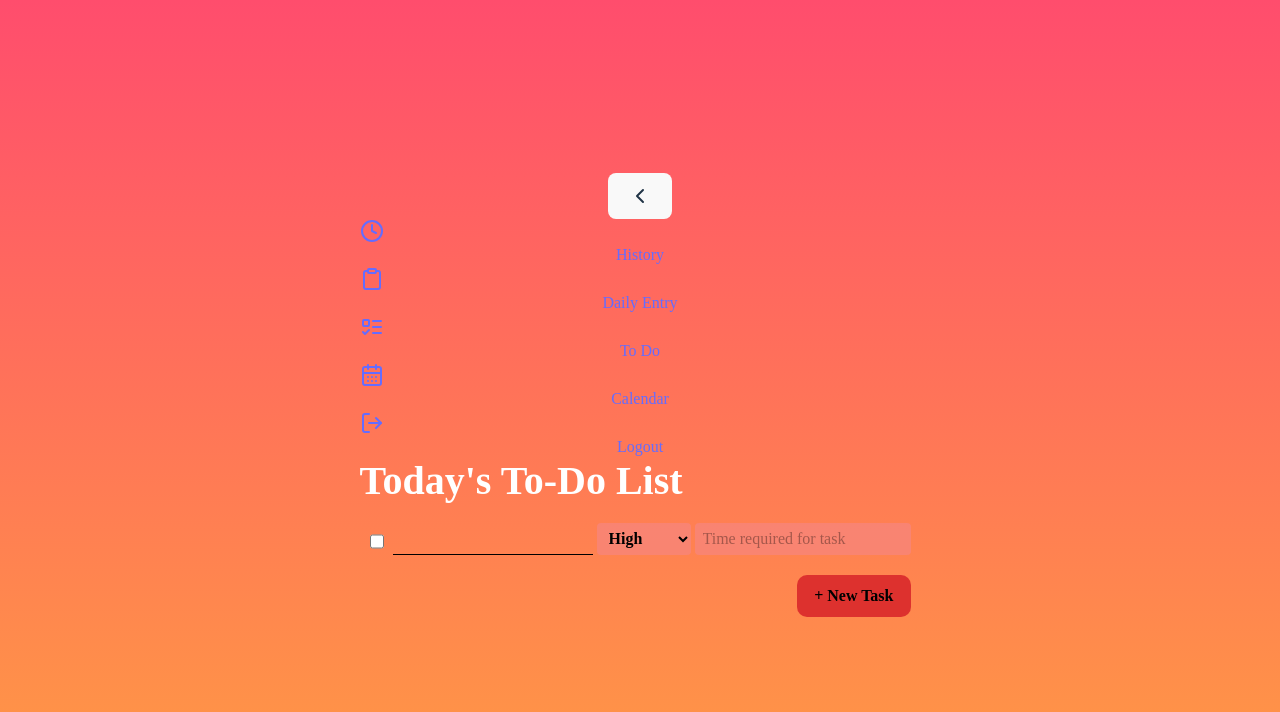
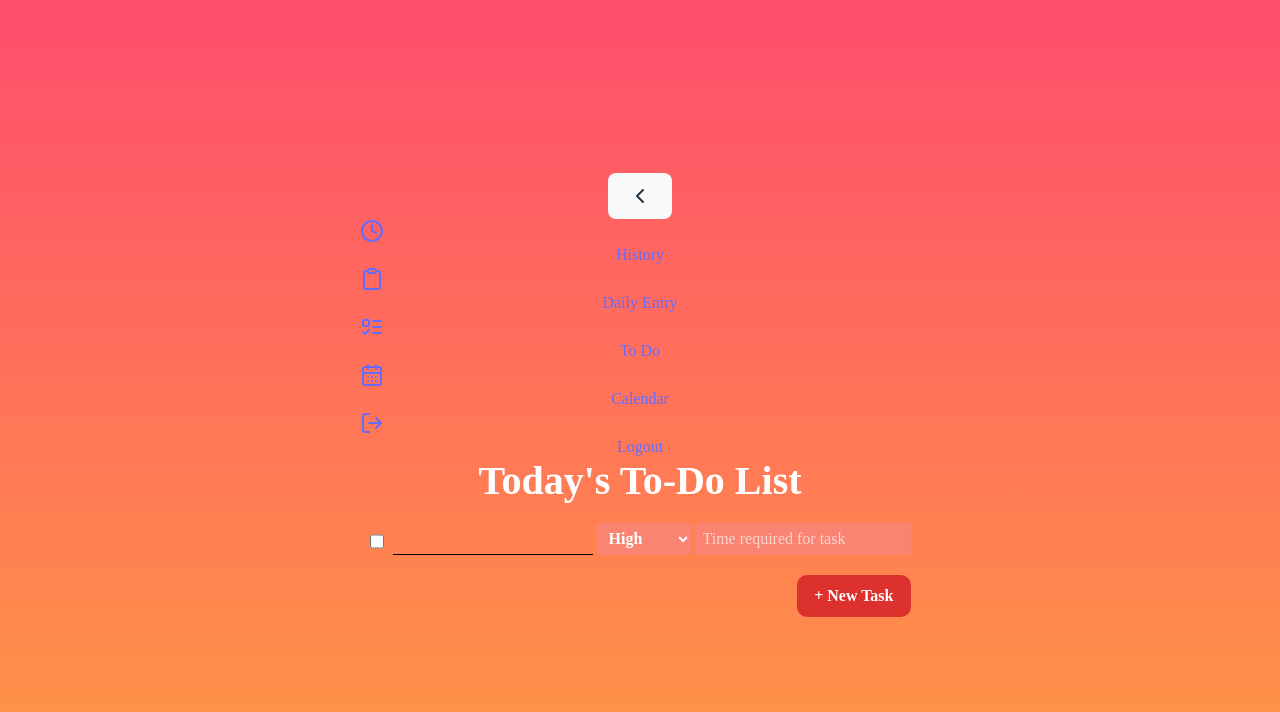
Before and after one commit to Rahma-abdul/Mental_Health_Journal, a React (Vite) app in the folder frontend/: page /todo in a window 1280 px wide. Shown: the top 712 px of the page. Built offline with nearby package versions, Linux system fonts and the light colour scheme.

Commit message:
Styles Adjustments

```diff
--- a/frontend/src/pages/Calendar.jsx
+++ b/frontend/src/pages/Calendar.jsx
@@ -59,7 +59,7 @@ function Calendar() {
 
             <div className="year-selector">
                 <label htmlFor="year">Select Year: </label>
-                <select id="year" value={selectedYear} onChange={handleYearChange}>
+                <select id="year" value={selectedYear} onChange={handleYearChange} className='year-dropdown'>
                     {Array.from({ length: 5 }, (_, i) => new Date().getFullYear() - 2 + i).map(year => (
                         <option key={year} value={year}>{year}</option>
                     ))}
--- a/frontend/src/styles/Calendar.css
+++ b/frontend/src/styles/Calendar.css
@@ -1,12 +1,9 @@
-h1 {
-    text-align:left;
-    /* justify-content: left; */
-    font-family: 'Times New Roman', Times, serif;
-    color: white;
+h1{
+    text-align: center;
+    font-family: 'Times New Roman', Times, sans-serif;
+    color:white;
     font-size: 2.5rem;
-    /* margin-left: -100px; */
     padding-bottom: 10px;
-    /* padding-left: 20px; */
 }
 
 .table{
@@ -64,3 +61,12 @@ h1 {
     margin-right: 4px;
     color: white;
 }
+
+.year-dropdown{
+    background-color: #f586869c;
+    color:white;
+    font-weight: bold;
+    outline: none;
+    border-radius: 4px;
+    padding: 0.25rem 0.5rem;
+}
--- a/frontend/src/styles/Daily.css
+++ b/frontend/src/styles/Daily.css
@@ -1,6 +1,9 @@
 h1{
     text-align: center;
     font-family: 'Times New Roman', Times, sans-serif;
+    color:white;
+    font-size: 2.5rem;
+    padding-bottom: 10px;
 }
 
 
--- a/frontend/src/styles/History.css
+++ b/frontend/src/styles/History.css
@@ -1,12 +1,9 @@
-h1 {
-    text-align:left;
-    /* justify-content: left; */
-    font-family: 'Times New Roman', Times, serif;
-    color: white;
+h1{
+    text-align: center;
+    font-family: 'Times New Roman', Times, sans-serif;
+    color:white;
     font-size: 2.5rem;
-    /* margin-left: -100px; */
     padding-bottom: 10px;
-    /* padding-left: 20px; */
 }
 
 .content {
--- a/frontend/src/styles/Todo.css
+++ b/frontend/src/styles/Todo.css
@@ -1,7 +1,7 @@
 h1 {
-    text-align:left;
+    text-align: center;
     /* justify-content: left; */
-    font-family: 'Times New Roman', Times, serif;
+    font-family: 'Times New Roman', Times, sans-serif;
     color: white;
     font-size: 2.5rem;
     font-weight: bold;
@@ -38,9 +38,9 @@ h1 {
     margin-left: 5px;
     background-color: transparent;
     border: none;
-    border-bottom: 1.5px solid black;
+    border-bottom: 1px solid black;
     /* border-radius: 3px; */
-    color: black;
+    color: white;
     font-size: 1rem;
     text-align:left;
     text-indent: 2%;
@@ -51,7 +51,7 @@ h1 {
 .dropdown{
     /* background-color: transparent; */
     background-color: #f586869c;
-    color:black;
+    color:white;
     font-weight: bold;
     outline: none;
     border-radius: 4px;
@@ -75,7 +75,7 @@ h1 {
 
 .time{
     background-color: #f586869c;
-    color:black;
+    color:white;
     /* font-weight: bold; */
     outline: none;
     border-radius: 4px;
@@ -83,7 +83,7 @@ h1 {
 }
 
 .time::placeholder{
-    color:rgba(0, 0, 0, 0.342);
+    color:rgba(255, 255, 255, 0.646);
     font-weight: lighter;
 }
 
@@ -91,7 +91,7 @@ h1 {
     margin-top: 1rem;
     padding: 0.5rem 1rem;
     background-color: #db2d2df1;
-    color: black;
+    color: white;
     font-weight: bold;
     border-radius: 10px;
     cursor: pointer;
```
